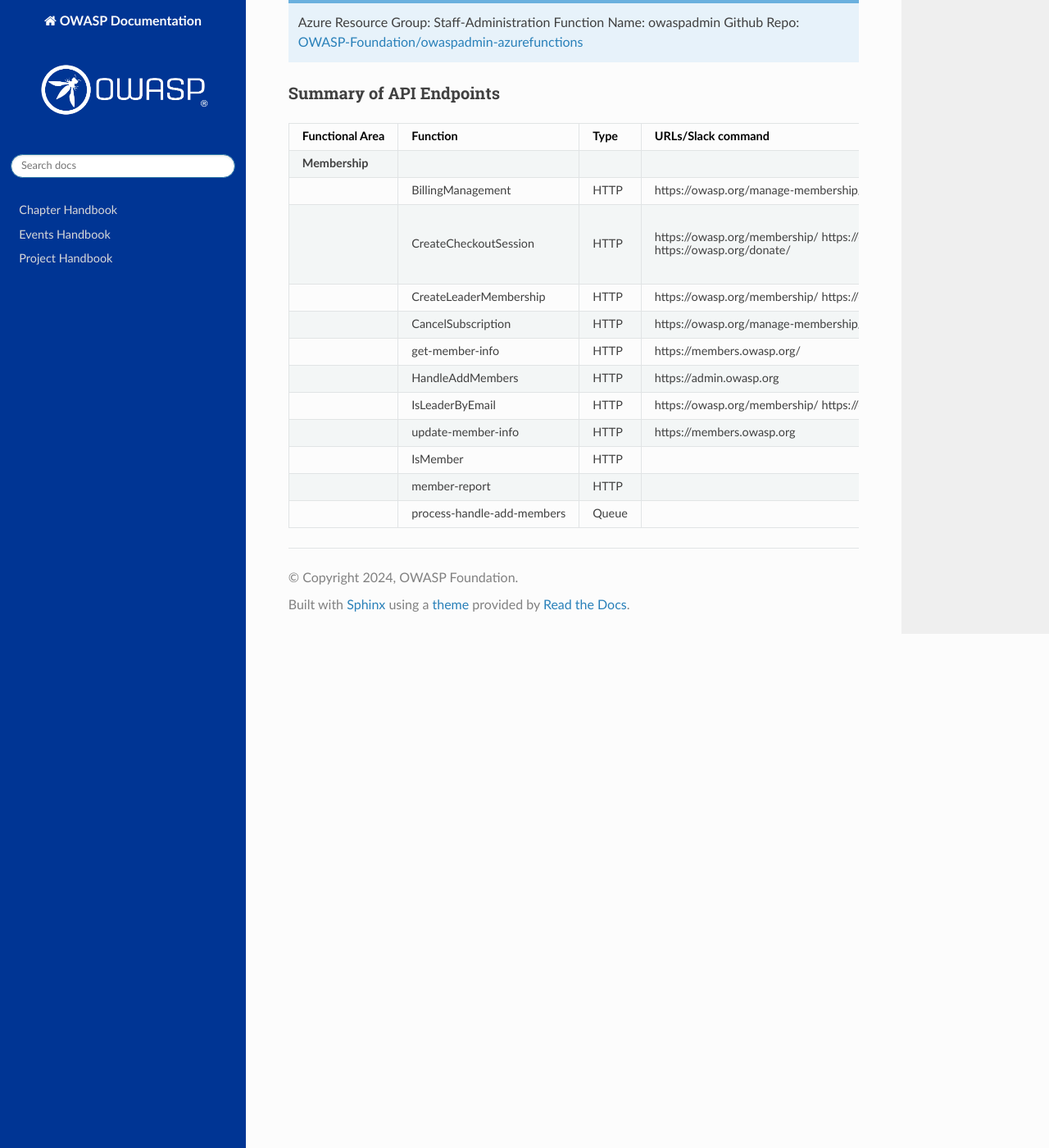
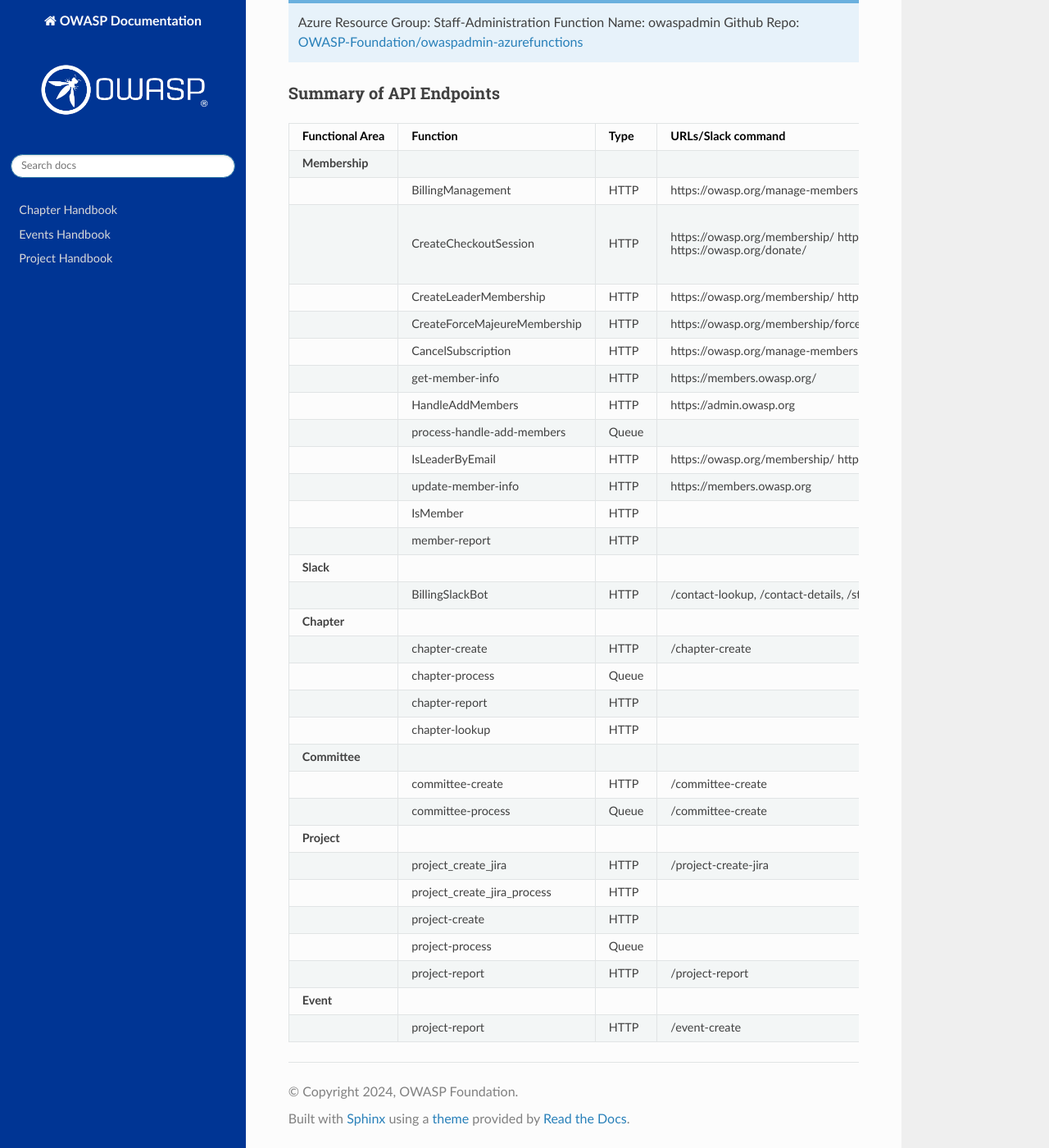
Before and after one commit to OWASP/docs, a Sphinx documentation site: the page built from source/infrastructure/azure-backend.md, in a window 1280 px wide and 1400 px high, scrolled down 1904 px. Shown: the whole window at 82% size. Built offline with Sphinx 7.4.7 and the Read the Docs theme 2.0.0, drawn with Linux system fonts in a browser that asks for light colours.

Commit message:
Update azure-backend.md

```diff
--- a/source/infrastructure/azure-backend.md
+++ b/source/infrastructure/azure-backend.md
@@ -49,11 +49,30 @@
 || BillingManagement | HTTP | https://owasp.org/manage-membership/ | Returns basic info indicating that an email with link will be sent to the email address on file |
 || CreateCheckoutSession | HTTP | https://owasp.org/membership/ https://owasp.org/manage-membership/ https://owasp.org/membership/force_majeure/ (not really used here) <br>https://owasp.org/donate/ | Handles membership -> Stripe -> Back to Azure function StripeWebhookProcessor <br><br>Shows member information for managing subs and provisioning email (etc) <br><br>Handles donations -> Stripe -> Back to Azure function StripeWebhookProcessor |
 || CreateLeaderMembership | HTTP | https://owasp.org/membership/ https://owasp.org/membership/force_majeure/ (not really used here) | Handles creating the free leader memberships |
+|| CreateForceMajeureMembership | HTTP | https://owasp.org/membership/force_majeure/ | Handles creating the free 'Force Majeure' memberships |
 || CancelSubscription | HTTP | https://owasp.org/manage-membership/ | Cancels membership subscription |
 || get-member-info | HTTP | https://members.owasp.org/ | Gets the membership info displayed on index.md in the Member Portal |
 || HandleAddMembers | HTTP | https://admin.owasp.org | Used when adding members from a CSV file from conferences |
+|| process-handle-add-members | Queue || Processes the queue item created from HandleAddMembers |
 || IsLeaderByEmail | HTTP | https://owasp.org/membership/ https://owasp.org/membership/force_majeure/ (not really used here) | Used to determine if the person trying to get Leader complimentary membership is a leader |
 || update-member-info | HTTP | https://members.owasp.org | Updates the PII if a member edits their info in the Member Portal |
 || IsMember | HTTP || Meant to allow third parties to verify membership provided they have an 'api key' - not currently in use |
 || member-report | HTTP || Not currently in use - see member-report-go in the azure-afgo functions |
-|| process-handle-add-members | Queue || Processes the queue item created from HandleAddMembers |
+| **Slack** |||||
+|| BillingSlackBot | HTTP | /contact-lookup, /contact-details, /stripe-details | processes the given commands in stripe under staff-general |
+| **Chapter** |||||
+|| chapter-create | HTTP | /chapter-create | displays the chapter creation dialog in Slack which will trigger the SlackActionTrigger which puts a chapter item in the chapter queue |
+|| chapter-process | Queue || takes an item from the chapter queue and processes it, producing a chapter repo, updating copper, etc |
+|| chapter-report | HTTP || creates a chapter report under the staff drive in google and provides a link to it -> can time out |
+|| chapter-lookup | HTTP || Originally listed as disabled; pending review of functionality |
+| **Committee** |||||
+|| committee-create | HTTP | /committee-create | displays the committee creation dialog in Slack which will trigger the SlackActionTrigger which puts a committee item in the committee queue |
+|| committee-process | Queue | /committee-create | takes an item from the committee queue and processes it, producing a committee repo, updating copper, etc |
+| **Project** |||||
+|| project_create_jira | HTTP | /project-create-jira | takes the JIRA ticket ID as argument. JIRA leader names, leader emails, and leader github usernames must all be filled and having matching amount of entries. Puts a project item on the project queue |
+|| project_create_jira_process | HTTP || takes an item from the project queue and processes it, producing a project repo, updating copper, etc. and responds to the JIRA ticket |
+|| project-create | HTTP || Not currently used |
+|| project-process | Queue || Not currently used |
+|| project-report | HTTP | /project-report | creates a project report under the staff drive in google and provides a link to it -> can time out |
+| **Event** |||||
+|| project-report | HTTP | /event-create | displays the event creation dialog in Slack which will trigger the SlackActionTrigger which puts an event item in the event queue |
```
